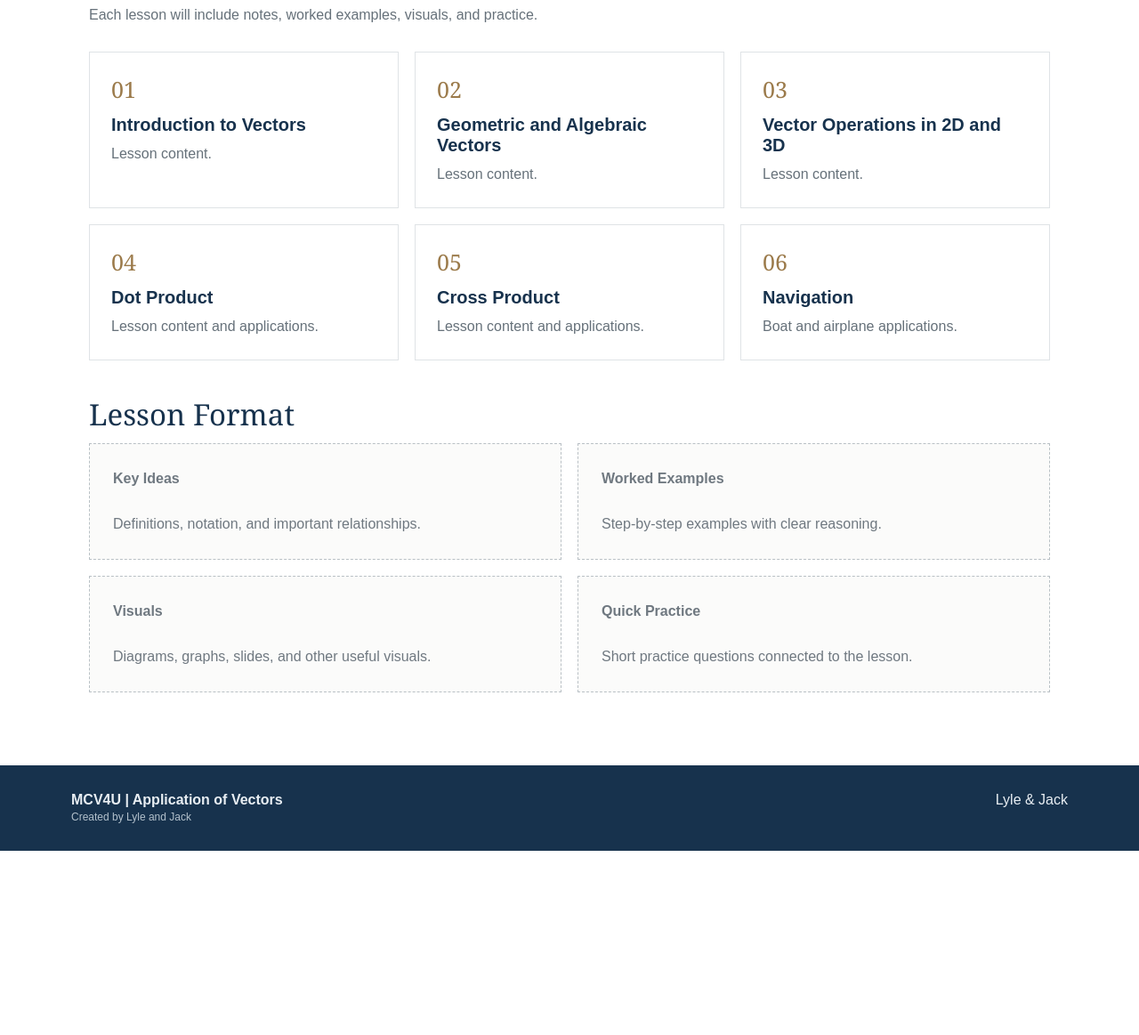
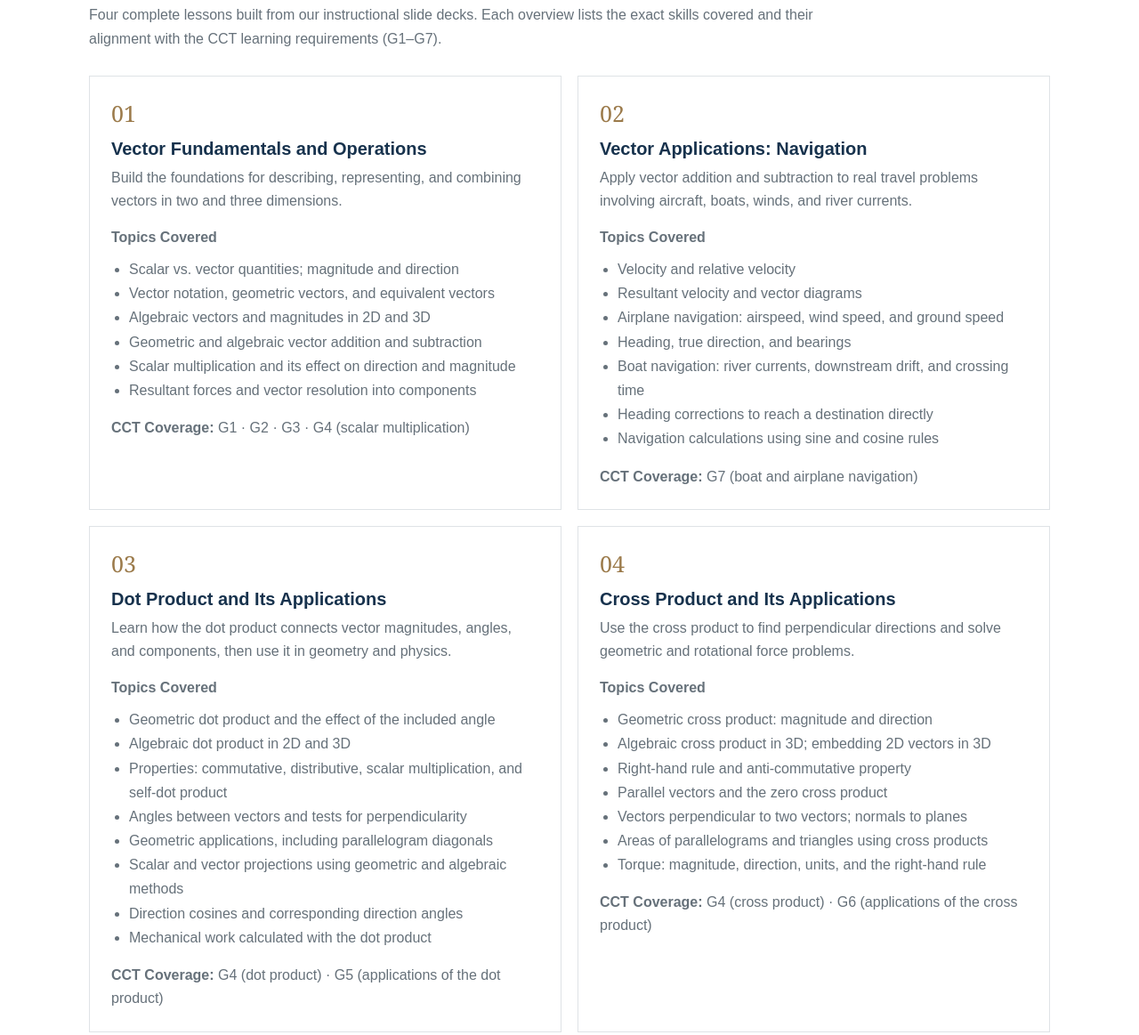
Before and after one commit to lyle18520499618-sudo/mcv4u-vectors, a plain HTML site: page lessons.html in a window 1280 px wide. Shown: the part 525-1688 px from the top of the page at 89% size. Before the commit the page ends 1481 px from the top, so only its background shows below. Drawn offline with Linux system fonts and the light colour scheme.

Commit message:
Add PPT-based lesson overviews and CCT G1–G7 coverage to four lessons

```diff
--- a/lessons.html
+++ b/lessons.html
@@ -301,14 +301,72 @@ footer{
 
 <main class="content">
   <h2 class="section-title">Lesson Topics</h2>
-  <p class="section-sub">Each lesson will include notes, worked examples, visuals, and practice.</p>
-  <div class="grid g3">
-    <div class="card"><div class="num">01</div><h3>Introduction to Vectors</h3><p>Lesson content.</p></div>
-    <div class="card"><div class="num">02</div><h3>Geometric and Algebraic Vectors</h3><p>Lesson content.</p></div>
-    <div class="card"><div class="num">03</div><h3>Vector Operations in 2D and 3D</h3><p>Lesson content.</p></div>
-    <div class="card"><div class="num">04</div><h3>Dot Product</h3><p>Lesson content and applications.</p></div>
-    <div class="card"><div class="num">05</div><h3>Cross Product</h3><p>Lesson content and applications.</p></div>
-    <div class="card"><div class="num">06</div><h3>Navigation</h3><p>Boat and airplane applications.</p></div>
+  <p class="section-sub">Four complete lessons built from our instructional slide decks. Each overview lists the exact skills covered and their alignment with the CCT learning requirements (G1–G7).</p>
+  <div class="grid g2">
+    <div class="card">
+      <div class="num">01</div>
+      <h3>Vector Fundamentals and Operations</h3>
+      <p>Build the foundations for describing, representing, and combining vectors in two and three dimensions.</p>
+      <p style="margin-top:15px"><strong>Topics Covered</strong></p>
+      <ul style="color:var(--muted);line-height:1.7;padding-left:20px;margin:9px 0 16px">
+        <li>Scalar vs. vector quantities; magnitude and direction</li>
+        <li>Vector notation, geometric vectors, and equivalent vectors</li>
+        <li>Algebraic vectors and magnitudes in 2D and 3D</li>
+        <li>Geometric and algebraic vector addition and subtraction</li>
+        <li>Scalar multiplication and its effect on direction and magnitude</li>
+        <li>Resultant forces and vector resolution into components</li>
+      </ul>
+      <p><strong>CCT Coverage:</strong> G1 · G2 · G3 · G4 (scalar multiplication)</p>
+    </div>
+    <div class="card">
+      <div class="num">02</div>
+      <h3>Vector Applications: Navigation</h3>
+      <p>Apply vector addition and subtraction to real travel problems involving aircraft, boats, winds, and river currents.</p>
+      <p style="margin-top:15px"><strong>Topics Covered</strong></p>
+      <ul style="color:var(--muted);line-height:1.7;padding-left:20px;margin:9px 0 16px">
+        <li>Velocity and relative velocity</li>
+        <li>Resultant velocity and vector diagrams</li>
+        <li>Airplane navigation: airspeed, wind speed, and ground speed</li>
+        <li>Heading, true direction, and bearings</li>
+        <li>Boat navigation: river currents, downstream drift, and crossing time</li>
+        <li>Heading corrections to reach a destination directly</li>
+        <li>Navigation calculations using sine and cosine rules</li>
+      </ul>
+      <p><strong>CCT Coverage:</strong> G7 (boat and airplane navigation)</p>
+    </div>
+    <div class="card">
+      <div class="num">03</div>
+      <h3>Dot Product and Its Applications</h3>
+      <p>Learn how the dot product connects vector magnitudes, angles, and components, then use it in geometry and physics.</p>
+      <p style="margin-top:15px"><strong>Topics Covered</strong></p>
+      <ul style="color:var(--muted);line-height:1.7;padding-left:20px;margin:9px 0 16px">
+        <li>Geometric dot product and the effect of the included angle</li>
+        <li>Algebraic dot product in 2D and 3D</li>
+        <li>Properties: commutative, distributive, scalar multiplication, and self-dot product</li>
+        <li>Angles between vectors and tests for perpendicularity</li>
+        <li>Geometric applications, including parallelogram diagonals</li>
+        <li>Scalar and vector projections using geometric and algebraic methods</li>
+        <li>Direction cosines and corresponding direction angles</li>
+        <li>Mechanical work calculated with the dot product</li>
+      </ul>
+      <p><strong>CCT Coverage:</strong> G4 (dot product) · G5 (applications of the dot product)</p>
+    </div>
+    <div class="card">
+      <div class="num">04</div>
+      <h3>Cross Product and Its Applications</h3>
+      <p>Use the cross product to find perpendicular directions and solve geometric and rotational force problems.</p>
+      <p style="margin-top:15px"><strong>Topics Covered</strong></p>
+      <ul style="color:var(--muted);line-height:1.7;padding-left:20px;margin:9px 0 16px">
+        <li>Geometric cross product: magnitude and direction</li>
+        <li>Algebraic cross product in 3D; embedding 2D vectors in 3D</li>
+        <li>Right-hand rule and anti-commutative property</li>
+        <li>Parallel vectors and the zero cross product</li>
+        <li>Vectors perpendicular to two vectors; normals to planes</li>
+        <li>Areas of parallelograms and triangles using cross products</li>
+        <li>Torque: magnitude, direction, units, and the right-hand rule</li>
+      </ul>
+      <p><strong>CCT Coverage:</strong> G4 (cross product) · G6 (applications of the cross product)</p>
+    </div>
   </div>
   <div style="height:38px"></div>
   <h2 class="section-title">Lesson Format</h2>
```
